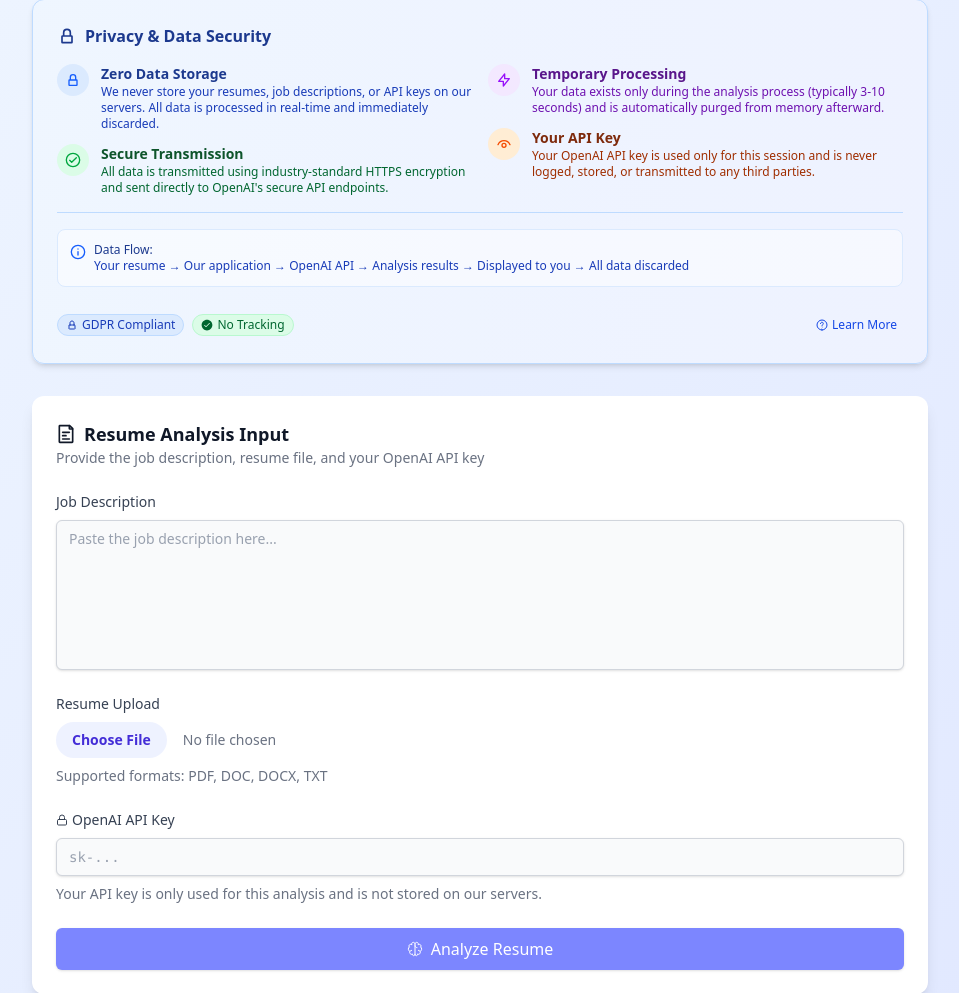
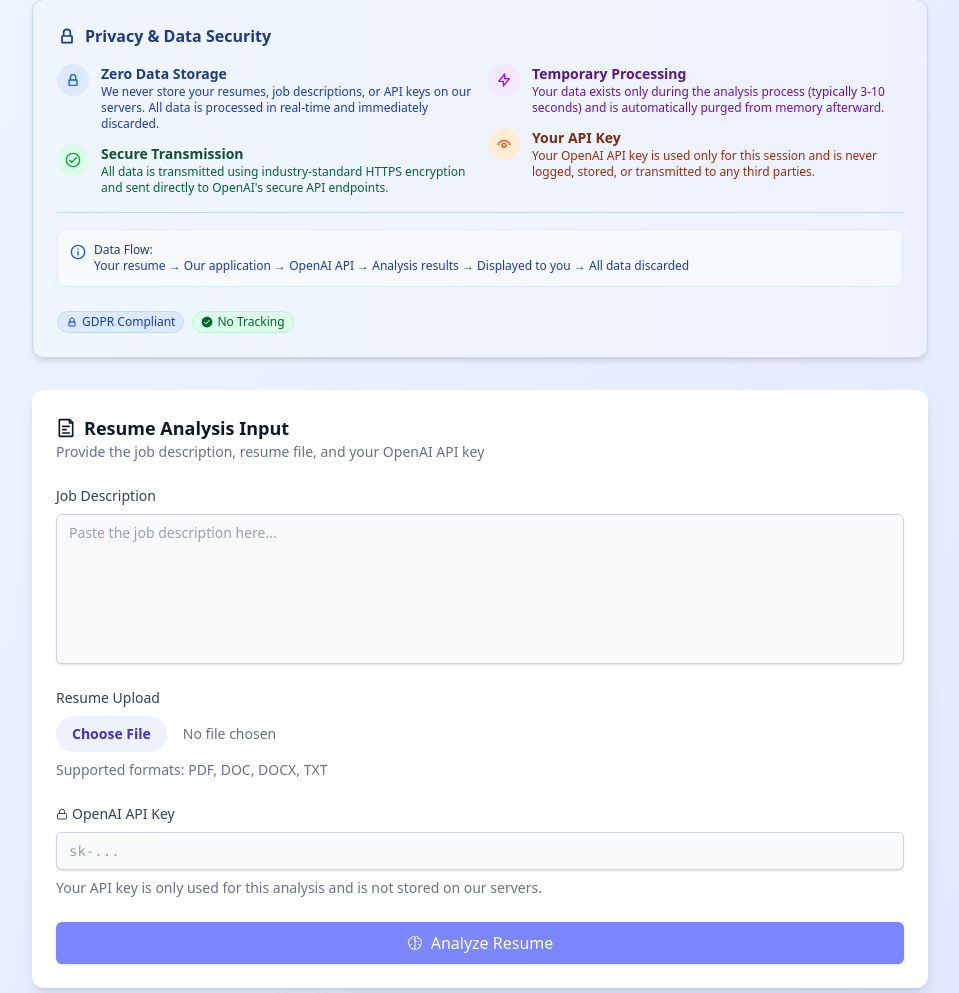
Before and after one commit to m-lourenco0/resume-analysis-tool, a FastAPI app: page / in a window 1280 px wide. Shown: the part 193-1186 px from the top of the page, without its empty margins (160-1119 px from the left). Run offline with FastAPI, Linux system fonts and the light colour scheme; some libraries are stand-ins or nearby versions.

Commit message:
chore: update links for buttons on application

```diff
--- a/app/templates/analysis/index.html
+++ b/app/templates/analysis/index.html
@@ -213,23 +213,6 @@
                                   No Tracking
                                 </span>
                             </div>
-                            <a href="#" class="inline-flex items-center text-xs p-1.5 rounded-md font-medium text-blue-700 hover:text-blue-900 hover:bg-blue-100">
-                              <svg
-                                xmlns="http://www.w3.org/2000/svg"
-                                viewBox="0 0 24 24"
-                                fill="none"
-                                stroke="currentColor"
-                                stroke-width="2"
-                                stroke-linecap="round"
-                                stroke-linejoin="round"
-                                class="h-3 w-3 mr-1"
-                              >
-                                <path d="M12 22C17.5228 22 22 17.5228 22 12C22 6.47715 17.5228 2 12 2C6.47715 2 2 6.47715 2 12C2 17.5228 6.47715 22 12 22Z"></path>
-                                <path d="M9 9C9 5.49997 14.5 5.5 14.5 9C14.5 11.5 12 10.9999 12 13.9999"></path>
-                                <path d="M12 18.01L12.01 17.9989"></path>
-                              </svg>
-                              Learn More
-                            </a>
                         </div>
                     </div>
                 </div>
@@ -720,19 +703,19 @@
                 <div class="flex flex-col sm:flex-row items-center justify-between gap-4">
                     <div class="text-sm text-gray-600">Built with ❤️ for better career opportunities</div>
                     <div class="flex items-center gap-4">
-                        <a href="https://github.com/yourusername" target="_blank" rel="noopener noreferrer" class="inline-flex items-center gap-2 px-3 py-1.5 border border-gray-300 text-sm font-medium rounded-md text-gray-700 bg-white hover:bg-gray-100">
+                        <a href="https://github.com/m-lourenco0" target="_blank" rel="noopener noreferrer" class="inline-flex items-center gap-2 px-3 py-1.5 border border-gray-300 text-sm font-medium rounded-md text-gray-700 bg-white hover:bg-gray-100">
                           <svg class="h-4 w-4" fill="currentColor" viewBox="0 0 24 24">
                             <path d="M12 0c-6.626 0-12 5.373-12 12 0 5.302 3.438 9.8 8.207 11.387.599.111.793-.261.793-.577v-2.234c-3.338.726-4.033-1.416-4.033-1.416-.546-1.387-1.333-1.756-1.333-1.756-1.089-.745.083-.729.083-.729 1.205.084 1.839 1.237 1.839 1.237 1.07 1.834 2.807 1.304 3.492.997.107-.775.418-1.305.762-1.604-2.665-.305-5.467-1.334-5.467-5.931 0-1.311.469-2.381 1.236-3.221-.124-.303-.535-1.524.117-3.176 0 0 1.008-.322 3.301 1.23.957-.266 1.983-.399 3.003-.404 1.02.005 2.047.138 3.006.404 2.291-1.552 3.297-1.23 3.297-1.23.653 1.653.242 2.874.118 3.176.77.84 1.235 1.911 1.235 3.221 0 4.609-2.807 5.624-5.479 5.921.43.372.823 1.102.823 2.222v3.293c0 .319.192.694.801.576 4.765-1.589 8.199-6.086 8.199-11.386 0-6.627-5.373-12-12-12z" />
                           </svg>
                           GitHub
                         </a>
-                        <a href="https://linkedin.com/in/yourusername" target="_blank" rel="noopener noreferrer" class="inline-flex items-center gap-2 px-3 py-1.5 border border-gray-300 text-sm font-medium rounded-md text-gray-700 bg-white hover:bg-gray-100">
+                        <a href="https://www.linkedin.com/in/marcelo-lourenco-dos-santos/" target="_blank" rel="noopener noreferrer" class="inline-flex items-center gap-2 px-3 py-1.5 border border-gray-300 text-sm font-medium rounded-md text-gray-700 bg-white hover:bg-gray-100">
                           <svg class="h-4 w-4" fill="currentColor" viewBox="0 0 24 24">
                             <path d="M20.447 20.452h-3.554v-5.569c0-1.328-.027-3.037-1.852-3.037-1.853 0-2.136 1.445-2.136 2.939v5.667H9.351V9h3.414v1.561h.046c.477-.9 1.637-1.85 3.37-1.85 3.601 0 4.267 2.37 4.267 5.455v6.286zM5.337 7.433c-1.144 0-2.063-.926-2.063-2.065 0-1.138.92-2.063 2.063-2.063 1.14 0 2.064.925 2.064 2.063 0 1.139-.925 2.065-2.064 2.065zm1.782 13.019H3.555V9h3.564v11.452zM22.225 0H1.771C.792 0 0 .774 0 1.729v20.542C0 23.227.792 24 1.771 24h20.451C23.2 24 24 23.227 24 22.271V1.729C24 .774 23.2 0 22.222 0h.003z" />
                           </svg>
                           LinkedIn
                         </a>
-                        <a href="mailto:your.email@example.com" class="inline-flex items-center gap-2 px-3 py-1.5 border border-gray-300 text-sm font-medium rounded-md text-gray-700 bg-white hover:bg-gray-100">
+                        <a href="mailto:mlourencosantos_@hotmail.com" class="inline-flex items-center gap-2 px-3 py-1.5 border border-gray-300 text-sm font-medium rounded-md text-gray-700 bg-white hover:bg-gray-100">
                           <svg class="h-4 w-4" fill="none" stroke="currentColor" viewBox="0 0 24 24">
                             <path stroke-linecap="round" stroke-linejoin="round" stroke-width="2" d="M3 8l7.89 4.26a2 2 0 002.22 0L21 8M5 19h14a2 2 0 002-2V7a2 2 0 00-2-2H5a2 2 0 00-2 2v10a2 2 0 002 2z" />
                           </svg>
```
